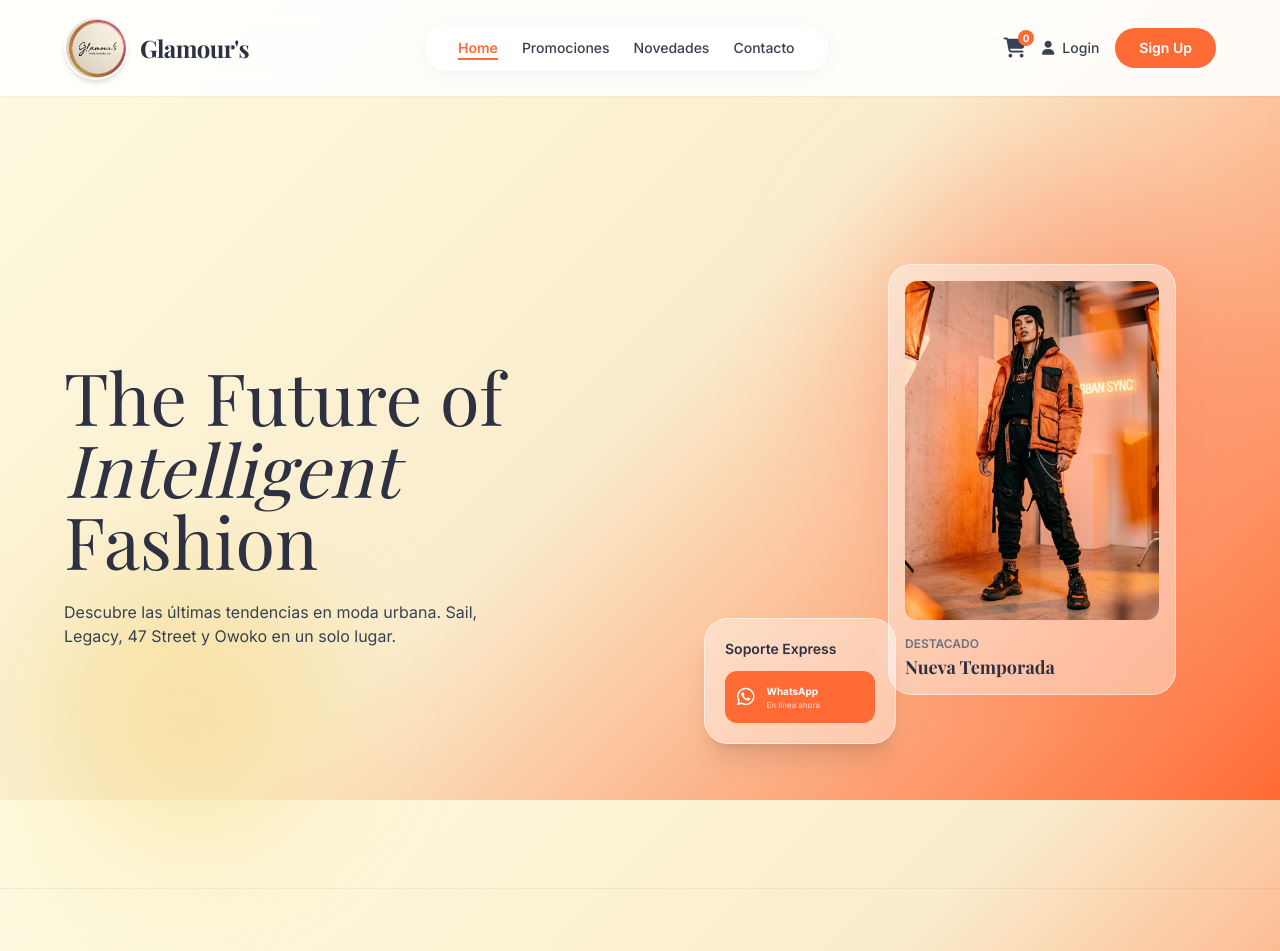
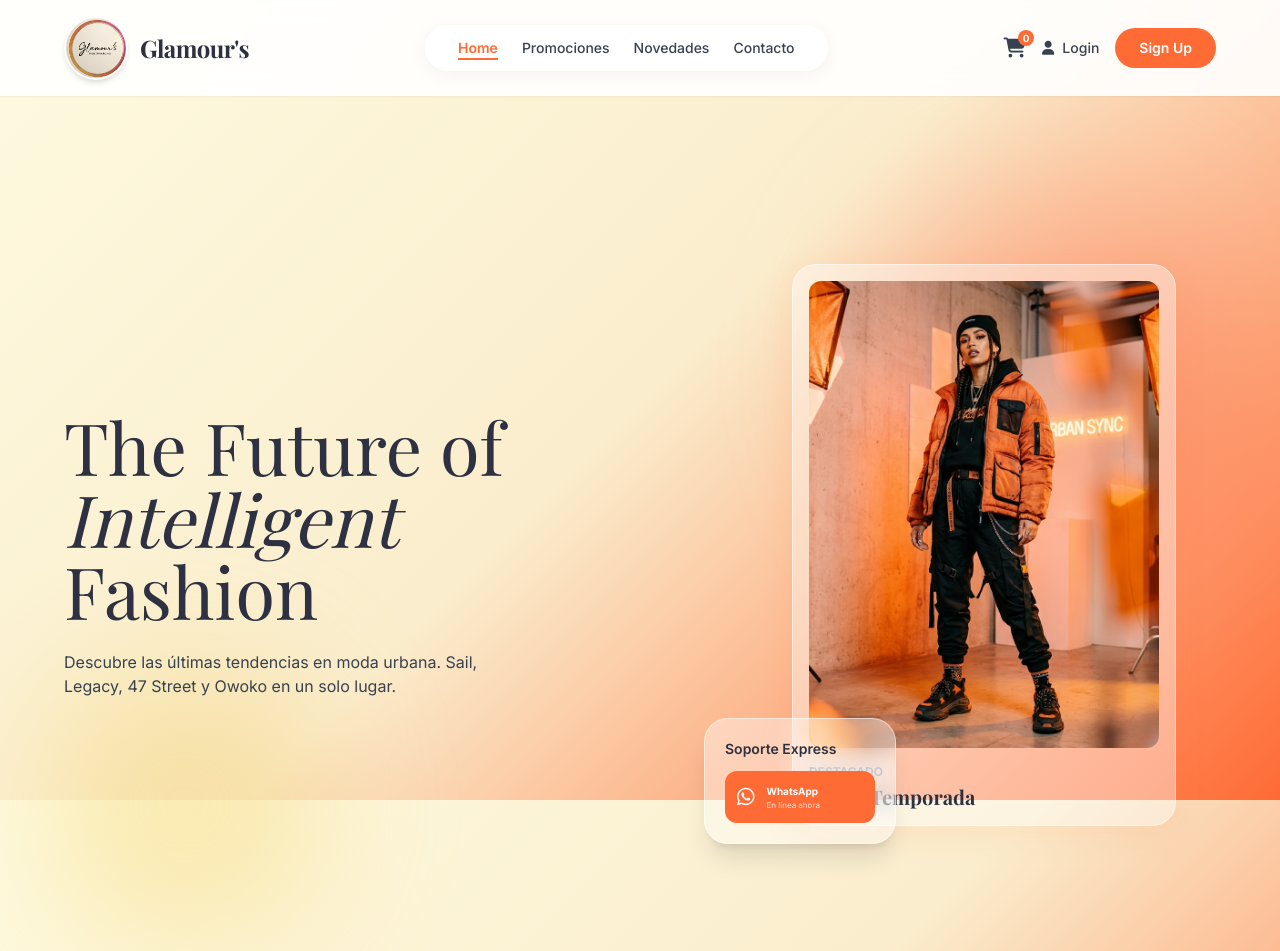
Before and after one commit to webfireone/glamours, a website: page public/index.html in a window 1280 px wide. Shown: the top 951 px of the page. Drawn offline with nearby package versions, Linux system fonts and the light colour scheme; no server answers; a web font is replaced by a local one.

Commit message:
Add files via upload

```diff
--- a/public/index.html
+++ b/public/index.html
@@ -82,15 +82,15 @@
                 </p>
             </div>
 
-            <div class="relative h-[500px] lg:h-[600px] fade-in-up delay-200">
-                <div id="hero-product-card" class="absolute top-10 right-0 lg:right-10 w-64 md:w-72 glass-card p-4 z-20 transition hover:-translate-y-2 duration-300 cursor-pointer">
+            <div class="relative h-[600px] lg:h-[700px] fade-in-up delay-200">
+                <div id="hero-product-card" class="absolute top-10 right-0 lg:right-10 w-80 md:w-96 glass-card p-4 z-20 transition hover:-translate-y-2 duration-300 cursor-pointer">
                     <div class="bg-white/50 rounded-xl aspect-[3/4] mb-4 overflow-hidden relative group">
                         <img id="hero-image" src="/hero_model.png" alt="Fashion Model" class="w-full h-full object-cover group-hover:scale-105 transition duration-500">
                     </div>
                     <div class="flex justify-between items-start">
                         <div>
                             <p class="text-xs text-gray-500 font-semibold mb-1">DESTACADO</p>
-                            <h3 class="font-serif font-bold text-lg leading-tight">Nueva Temporada</h3>
+                            <h3 class="font-serif font-bold text-xl leading-tight">Nueva Temporada</h3>
                         </div>
                     </div>
                 </div>
```
